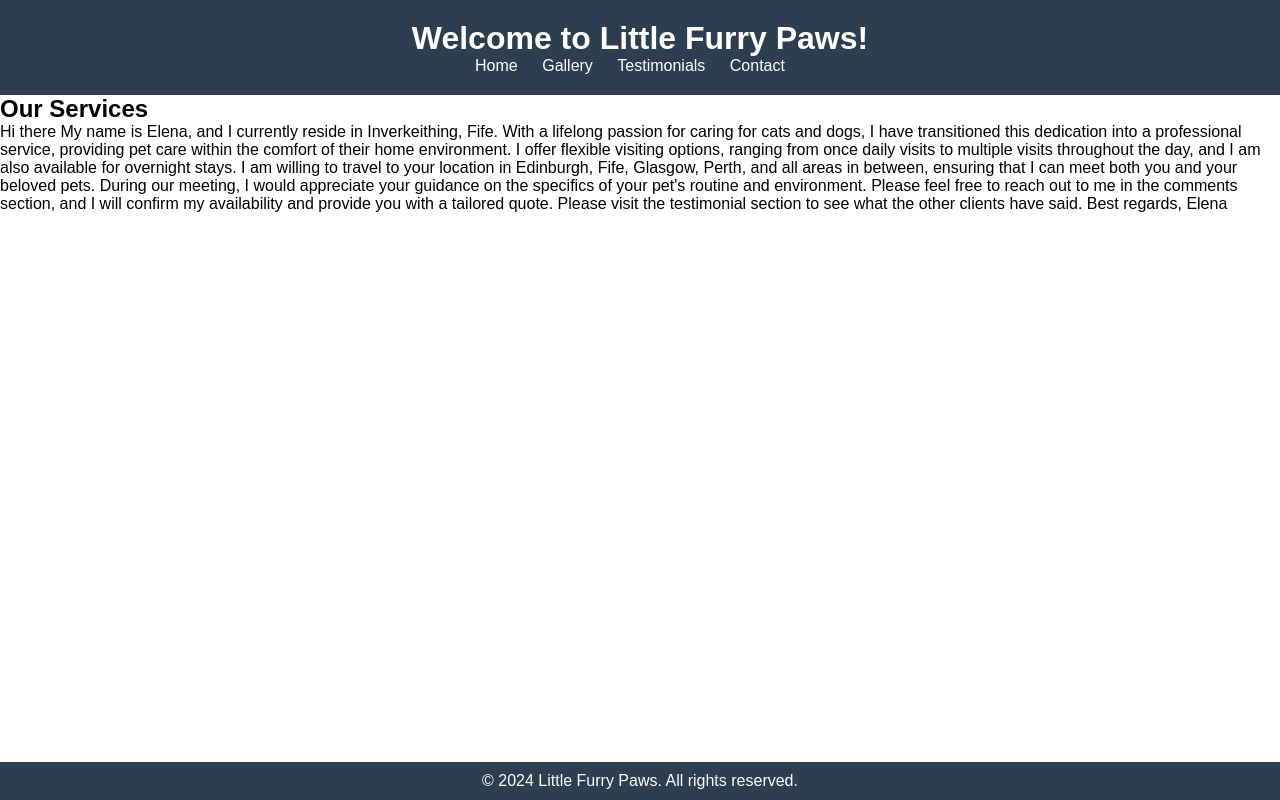
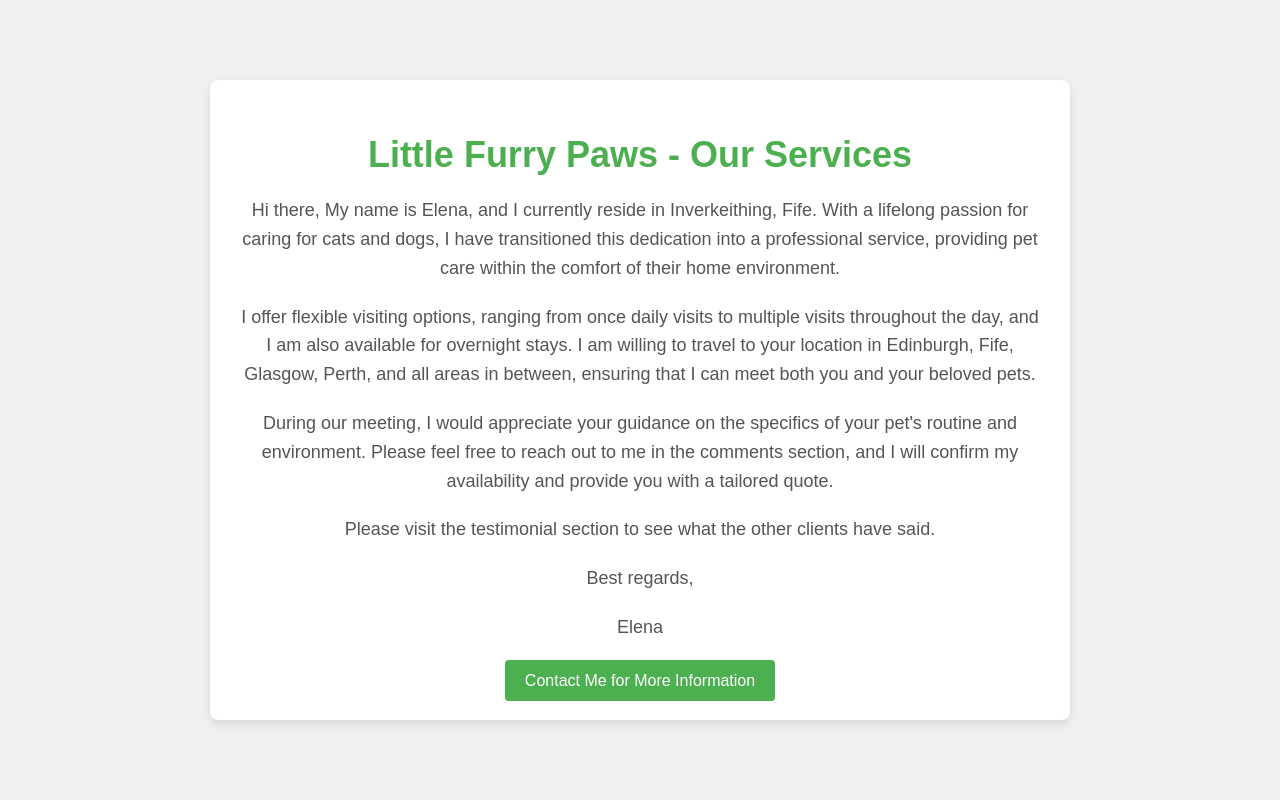
Before and after one commit to elenaduta/little-furry-paws, a plain HTML site: page index.html in a window 1280 px wide. Drawn offline with Linux system fonts and the light colour scheme.

Commit message:
Update index.html

```diff
--- a/index.html
+++ b/index.html
@@ -3,42 +3,73 @@
 <head>
     <meta charset="UTF-8">
     <meta name="viewport" content="width=device-width, initial-scale=1.0">
-    <title>Little Furry Paws</title>
-    <link rel="stylesheet" href="styles.css">
+    <meta http-equiv="X-UA-Compatible" content="ie=edge">
+    <title>Little Furry Paws - Our Services</title>
+    <style>
+        body {
+            font-family: Arial, sans-serif;
+            background-color: #f0f0f0;
+            margin: 0;
+            padding: 0;
+            height: 100vh;
+            display: flex;
+            justify-content: center;
+            align-items: center;
+            color: #333;
+        }
+        .container {
+            background-color: white;
+            padding: 30px;
+            box-shadow: 0 4px 10px rgba(0, 0, 0, 0.1);
+            border-radius: 8px;
+            max-width: 800px;
+            width: 100%;
+            text-align: center;
+        }
+        h1 {
+            font-size: 36px;
+            color: #4CAF50;
+            margin-bottom: 20px;
+        }
+        p {
+            font-size: 18px;
+            line-height: 1.6;
+            margin-bottom: 20px;
+            color: #555;
+        }
+        .cta {
+            margin-top: 30px;
+        }
+        .cta a {
+            text-decoration: none;
+            background-color: #4CAF50;
+            color: white;
+            padding: 12px 20px;
+            border-radius: 4px;
+            font-size: 16px;
+            transition: background-color 0.3s;
+        }
+        .cta a:hover {
+            background-color: #45a049;
+        }
+    </style>
 </head>
 <body>
-    <header>
-        <h1>Welcome to Little Furry Paws!</h1>
-        <nav>
-            <ul>
-                <li><a href="index.html">Home</a></li>
-                <li><a href="gallery.html">Gallery</a></li>
-                <li><a href="testimonials.html">Testimonials</a></li>
-                <li><a href="contact.html">Contact</a></li>
-            </ul>
-        </nav>
-    </header>
 
-    <section id="description">
-        <h2>Our Services</h2>
-        <p>Hi there
+    <div class="container">
+        <h1>Little Furry Paws - Our Services</h1>
+        <p>Hi there,
+            My name is Elena, and I currently reside in Inverkeithing, Fife. With a lifelong passion for caring for cats and dogs, I have transitioned this dedication into a professional service, providing pet care within the comfort of their home environment.</p>
+        <p>I offer flexible visiting options, ranging from once daily visits to multiple visits throughout the day, and I am also available for overnight stays. I am willing to travel to your location in Edinburgh, Fife, Glasgow, Perth, and all areas in between, ensuring that I can meet both you and your beloved pets.</p>
+        <p>During our meeting, I would appreciate your guidance on the specifics of your pet's routine and environment. Please feel free to reach out to me in the comments section, and I will confirm my availability and provide you with a tailored quote.</p>
+        <p>Please visit the testimonial section to see what the other clients have said.</p>
+        <p>Best regards,</p>
+        <p>Elena</p>
 
-My name is Elena, and I currently reside in Inverkeithing, Fife.
+        <div class="cta">
+            <a href="#comments">Contact Me for More Information</a>
+        </div>
+    </div>
 
-With a lifelong passion for caring for cats and dogs, I have transitioned this dedication into a professional service, providing pet care within the comfort of their home environment. I offer flexible visiting options, ranging from once daily visits to multiple visits throughout the day, and I am also available for overnight stays.
-
-I am willing to travel to your location in Edinburgh, Fife, Glasgow, Perth, and all areas in between, ensuring that I can meet both you and your beloved pets. During our meeting, I would appreciate your guidance on the specifics of your pet's routine and environment.
-
-Please feel free to reach out to me in the comments section, and I will confirm my availability and provide you with a tailored quote.
-
-Please visit the testimonial section to see what the other clients have said.
-
-Best regards,
-Elena  </p>
-    </section>
-
-    <footer>
-        <p>&copy; 2024 Little Furry Paws. All rights reserved.</p>
-    </footer>
 </body>
 </html>
```
